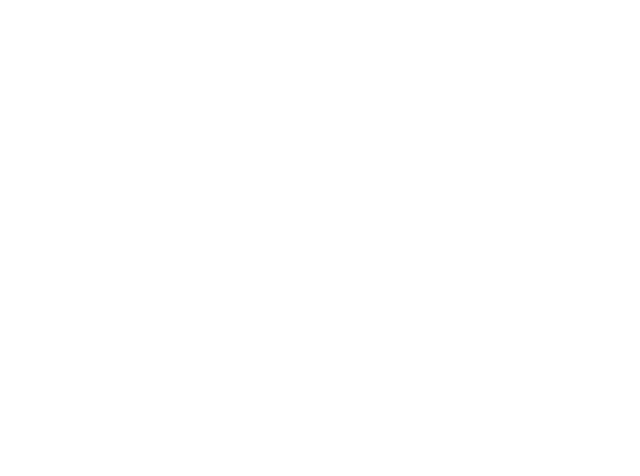
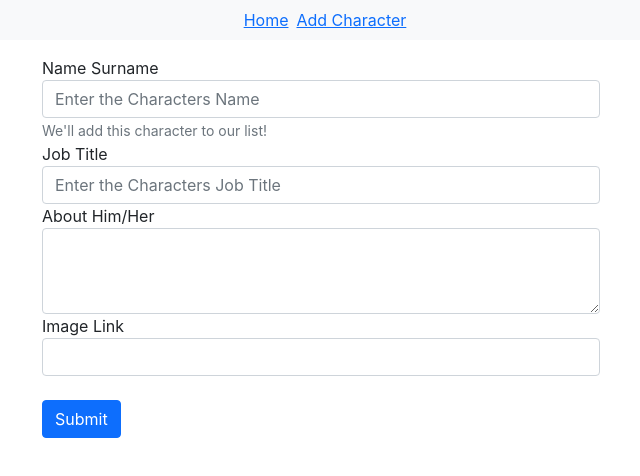
Before and after one commit to eypsrcnuygr/Not-Simpsons, a React (Create React App) app: page /add in a window 1280 px wide. Before the commit this address had no page. Shown: the top 476 px of the page, without its empty margins (319-959 px from the left). Built offline with nearby package versions, Linux system fonts and the light colour scheme.

Commit message:
Add a dummy form

```diff
--- a/src/App.js
+++ b/src/App.js
@@ -64,7 +64,7 @@
 
   let i = -1;
   return (
-    <div className="container">
+    <div className="container mb-3">
       <NavBar />{" "}
       {names ? (
         names.map((name) => {
--- a/src/Components/AppContainer.js
+++ b/src/Components/AppContainer.js
@@ -3,11 +3,13 @@
 
 import React from "react";
 import App from "../App";
+import Form from "./Form";
 
 const AppContainer = () => (
   <BrowserRouter>
     <Routes>
       <Route path="/" exact element={<App />} />
+      <Route path="/add" exact element={<Form />} />
     </Routes>
   </BrowserRouter>
 );
--- /dev/null
+++ b/src/Components/Form.js
@@ -0,0 +1,45 @@
+import NavBar from "./Navbar";
+
+const Form = () => {
+  return (
+    <div className="container">
+      <NavBar />
+      <form className="w-50 mx-auto mt-3">
+        <div className="form-group">
+          <label for="FullName">Name Surname</label>
+          <input
+            type="text"
+            className="form-control"
+            id="FullName"
+            placeholder="Enter the Characters Name"
+          />
+          <small id="emailHelp" className="form-text text-muted">
+            We'll add this character to our list!
+          </small>
+        </div>
+        <div className="form-group">
+          <label for="JobTitle">Job Title</label>
+          <input
+            type="text"
+            className="form-control"
+            id="JobTitle"
+            placeholder="Enter the Characters Job Title"
+          />
+        </div>
+        <div className="form-group">
+          <label for="About">About Him/Her</label>
+          <textarea class="form-control" id="About" rows="3"></textarea>
+        </div>
+        <div className="form-group">
+          <label for="ImageLink">Image Link</label>
+          <input type="text" className="form-control" id="ImageLink" />
+        </div>
+        <button type="submit" className="btn btn-primary mt-4">
+          Submit
+        </button>
+      </form>
+    </div>
+  );
+};
+
+export default Form;
```
